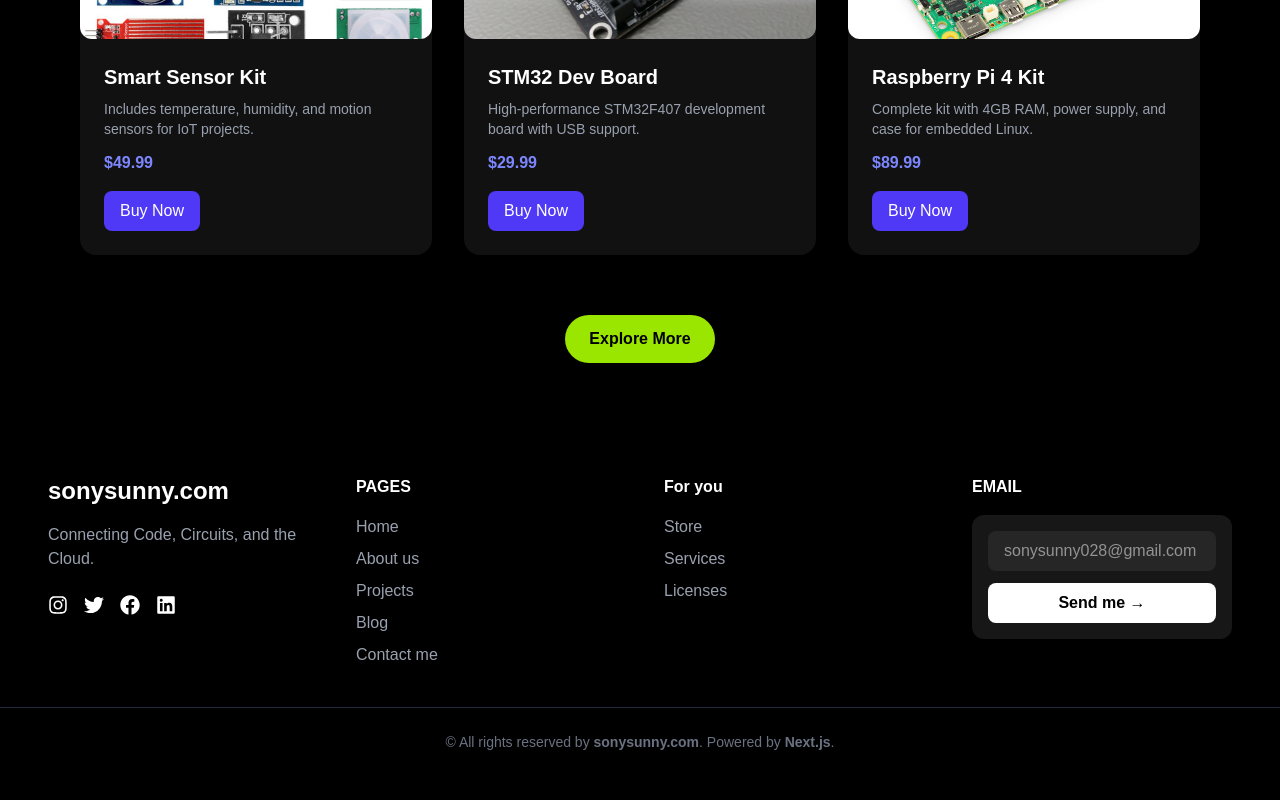
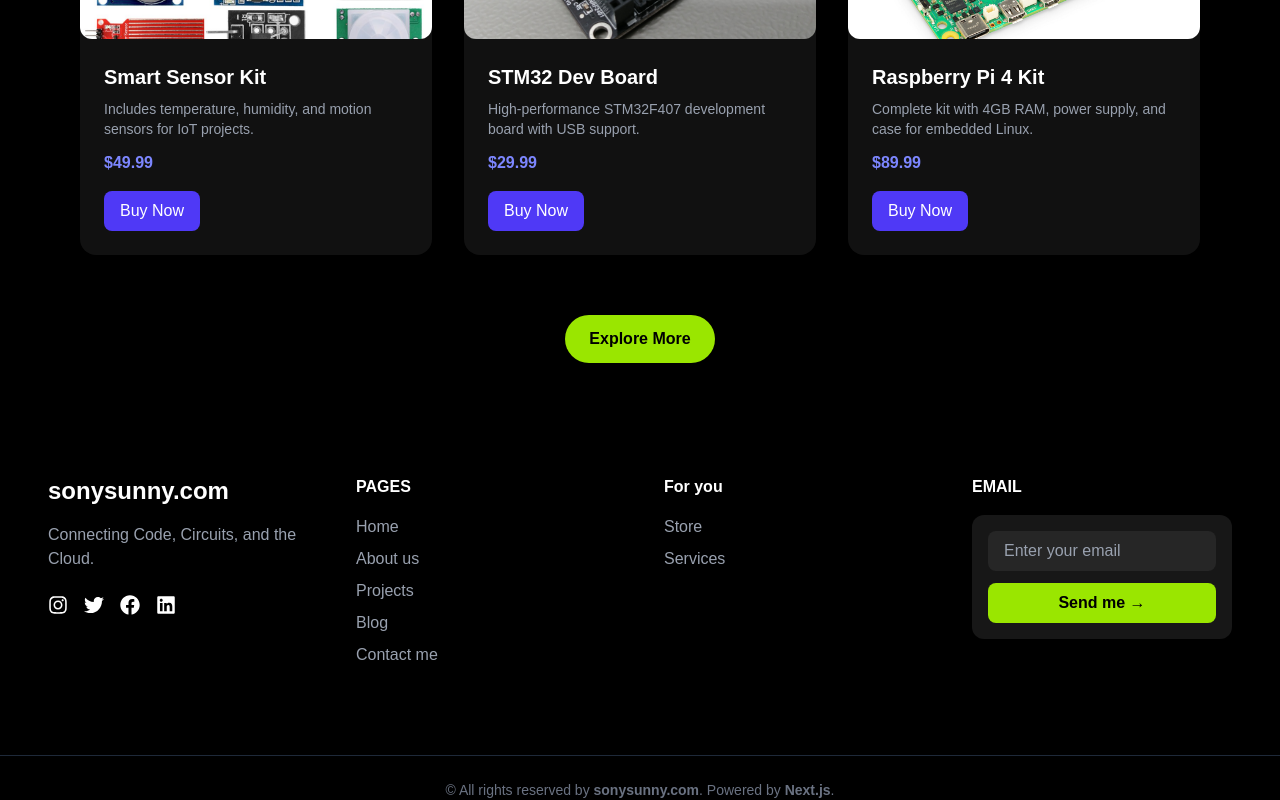
Before and after one commit to sonysunny0007/sonysunny.com_v2025, a Next.js app: page / in a window 1280 px wide. Shown: the part 5472-6272 px from the top of the page. Built offline with nearby package versions, Linux system fonts and the light colour scheme.

Commit message:
Fixed the broken links

```diff
--- a/src/components/Footer.tsx
+++ b/src/components/Footer.tsx
@@ -3,71 +3,70 @@
 
 export default function Footer() {
   return (
-    <main className="bg-black text-white" id="contact">
-    <footer className="bg-black text-white py-12">
-      <div className="max-w-7xl mx-auto px-6 md:px-12 grid grid-cols-1 md:grid-cols-4 gap-12">
-        {/* Left Section */}
-        <div>
-          <Link href="/" className="text-2xl font-bold">sonysunny.com</Link>
+    <footer className="bg-black text-white" role="contentinfo" id="contact">
+      <div className="max-w-7xl mx-auto px-6 md:px-12 py-12 grid grid-cols-1 md:grid-cols-4 gap-12">
+
+        {/* Logo & Social */}
+        <section>
+          <Link href="/" className="text-2xl font-bold hover:text-lime-400 transition">
+            sonysunny.com
+          </Link>
           <p className="mt-4 text-gray-400">
             Connecting Code, Circuits, and the Cloud.
           </p>
           <div className="flex space-x-4 mt-6 text-xl">
-            <a href="#" aria-label="Instagram">
-              <FaInstagram />
-            </a>
-            <a href="#" aria-label="Twitter">
-              <FaTwitter />
-            </a>
-            <a href="#" aria-label="Facebook">
-              <FaFacebook />
-            </a>
-            <a href="#" aria-label="LinkedIn">
-              <FaLinkedin />
-            </a>
+            <a href="#" aria-label="Instagram" className="hover:text-lime-400 transition"><FaInstagram /></a>
+            <a href="#" aria-label="Twitter" className="hover:text-lime-400 transition"><FaTwitter /></a>
+            <a href="#" aria-label="Facebook" className="hover:text-lime-400 transition"><FaFacebook /></a>
+            <a href="#" aria-label="LinkedIn" className="hover:text-lime-400 transition"><FaLinkedin /></a>
           </div>
-        </div>
+        </section>
 
         {/* Pages */}
-        <div>
+        <section>
           <h3 className="font-semibold mb-4">PAGES</h3>
           <ul className="space-y-2 text-gray-400">
-            <li><a href="/">Home</a></li>
-            <li><a href="/about">About us</a></li>
-            <li><a href="#projects">Projects</a></li>
-            <li><a href="#blog">Blog</a></li>
-            <li><a href="/contact">Contact me</a></li>
+            <li><Link href="/" className="hover:text-lime-400 transition">Home</Link></li>
+            <li><Link href="/about" className="hover:text-lime-400 transition">About us</Link></li>
+            <li><a href="/#projects" className="hover:text-lime-400 transition">Projects</a></li>
+            <li><a href="/#blog" className="hover:text-lime-400 transition">Blog</a></li>
+            <li><Link href="/start_project" className="hover:text-lime-400 transition">Contact me</Link></li>
           </ul>
-        </div>
+        </section>
 
-        {/* Template */}
-        <div>
+        {/* For You */}
+        <section>
           <h3 className="font-semibold mb-4">For you</h3>
           <ul className="space-y-2 text-gray-400">
-            <li><a href="#store">Store</a></li>
-            <li><a href="#services">Services</a></li>
-            <li><a href="#">Licenses</a></li>
+            <li><a href="/#store" className="hover:text-lime-400 transition">Store</a></li>
+            <li><a href="/#services" className="hover:text-lime-400 transition">Services</a></li>
           </ul>
-        </div>
+        </section>
 
         {/* Email Subscription */}
-        <div>
+        <section>
           <h3 className="font-semibold mb-4">EMAIL</h3>
-          <form className="bg-neutral-900 p-4 rounded-xl space-y-3" action="mailto:sonysunny028@gmail.com" method="post" encType="text/plain">
+          <form
+            className="bg-neutral-900 p-4 rounded-xl space-y-3"
+            action="mailto:sonysunny028@gmail.com"
+            method="post"
+            encType="text/plain"
+          >
             <input
               type="email"
               name="email"
-              placeholder="sonysunny028@gmail.com"
-              className="w-full px-4 py-2 rounded-lg bg-neutral-800 text-white focus:outline-none"
+              placeholder="Enter your email"
+              className="w-full px-4 py-2 rounded-lg bg-neutral-800 text-white placeholder-gray-400 focus:outline-none focus:ring-2 focus:ring-lime-400 transition"
+              required
             />
             <button
               type="submit"
-              className="w-full py-2 bg-white text-black font-semibold rounded-lg hover:bg-gray-200 transition"
+              className="w-full py-2 bg-lime-400 text-black font-semibold rounded-lg hover:bg-lime-500 transition"
             >
               Send me →
             </button>
           </form>
-        </div>
+        </section>
       </div>
 
       {/* Bottom Section */}
@@ -75,6 +74,5 @@
         © All rights reserved by <span className="font-semibold">sonysunny.com</span>. Powered by <span className="font-semibold">Next.js</span>.
       </div>
     </footer>
-    </main>
   );
 }
```
